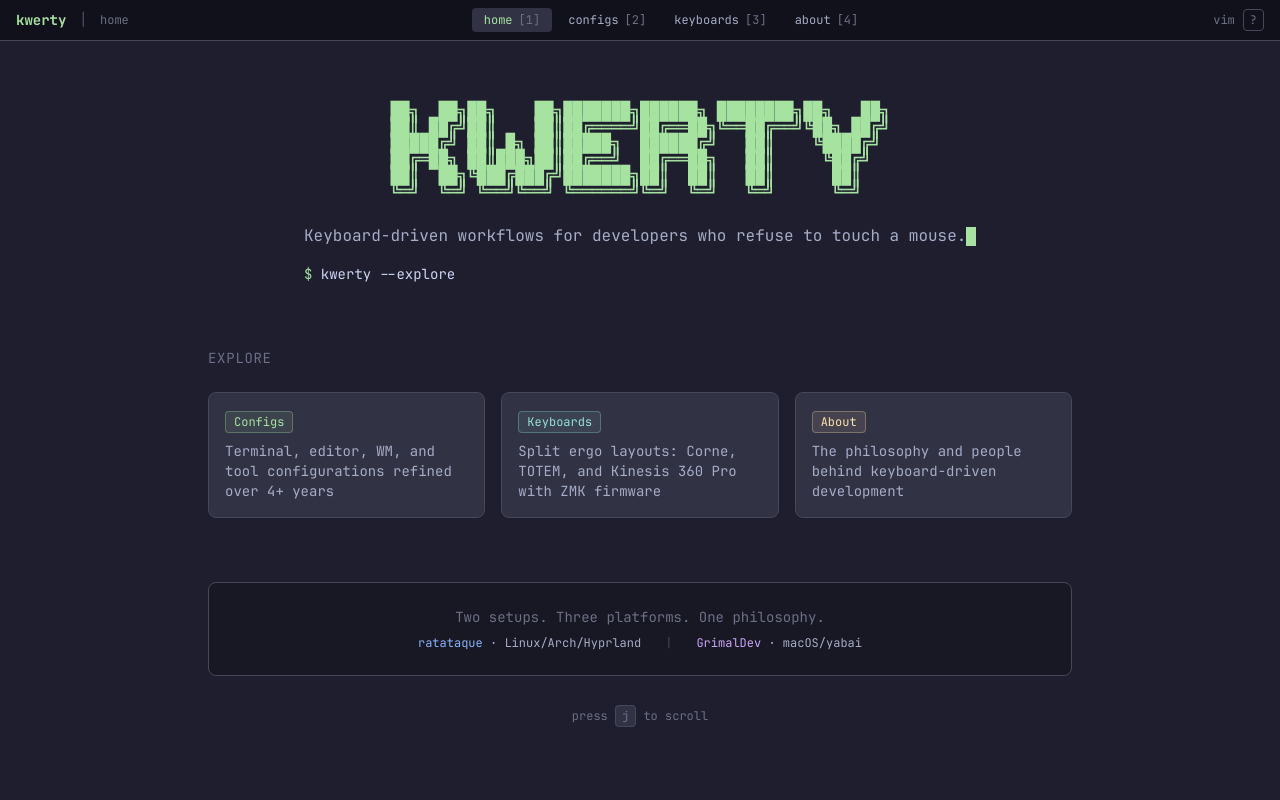
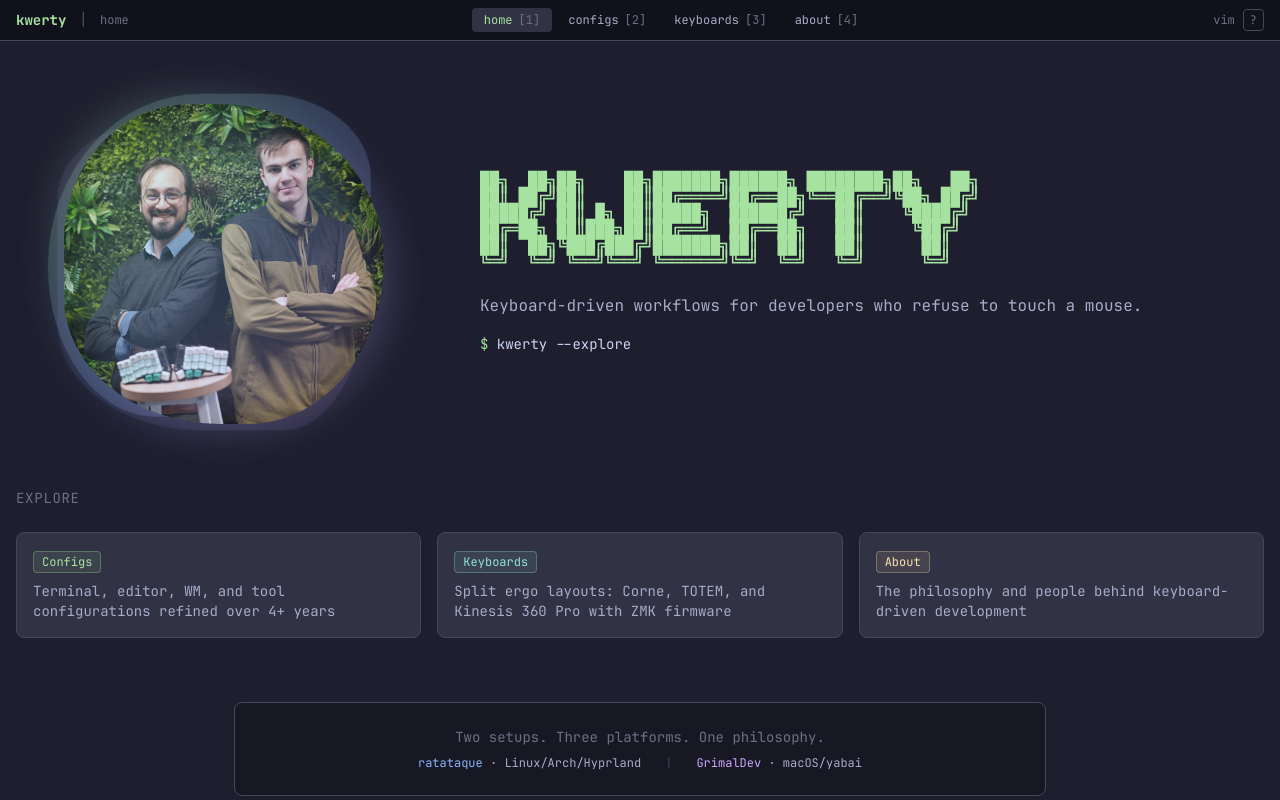
Before and after one commit to ratataque/kwerty, a Next.js app: page / in a window 1280 px wide. Shown: the top 800 px of the page. Built offline with nearby package versions, Linux system fonts and the light colour scheme.

Commit message:
added img

```diff
--- a/src/app/page.tsx
+++ b/src/app/page.tsx
@@ -1,6 +1,7 @@
 import { AsciiArt } from "@/components/ui/ascii-art";
 import { Card } from "@/components/ui/card";
 import { Badge } from "@/components/ui/badge";
+import { BlobImage } from "@/components/ui/blob-image";
 import { HeroTerminal } from "./hero-terminal";
 
 const KWERTY_ASCII = `
@@ -38,16 +39,22 @@ const sections = [
 
 export default function Home() {
     return (
-        <div className="max-w-4xl mx-auto px-4 py-16">
+        <div className="max-w-7xl mx-auto px-4 py-16 flex flex-col items-center">
+            {/* Hero: Blob + ASCII/Terminal - blob below on mobile, left side on desktop */}
             <section
                 data-section
-                className="mb-16 text-center flex flex-col items-center"
+                className="mb-16 flex flex-col lg:flex-row items-center justify-between gap-8 lg:gap-12 w-full"
             >
-                <AsciiArt
-                    art={KWERTY_ASCII}
-                    className="mb-6 mx-auto inline-block"
-                />
-                <HeroTerminal />
+                {/* Left: Blob image - below on mobile, left side on desktop */}
+                <div className="shrink-0 order-2 lg:order-1 lg:ml-12 ">
+                    <BlobImage src="/pro.jpg" alt="Keyboard Setup" />
+                </div>
+
+                {/* Right: ASCII art and terminal */}
+                <div className="flex flex-col items-center lg:items-start flex-1 w-full order-1 lg:order-2 lg:pl-12">
+                    <AsciiArt art={KWERTY_ASCII} className="mb-6" />
+                    <HeroTerminal />
+                </div>
             </section>
 
             <section data-section className="mb-16">
@@ -70,7 +77,7 @@ export default function Home() {
                 </div>
             </section>
 
-            <section data-section>
+            <section data-section className="w-[65%] min-w-fit">
                 <div className="border border-ctp-surface1 rounded-lg bg-ctp-mantle p-6 text-center">
                     <p className="text-sm text-ctp-overlay0 mb-2">
                         Two setups. Three platforms. One philosophy.
--- /dev/null
+++ b/src/components/ui/blob-image.tsx
@@ -0,0 +1,117 @@
+"use client";
+
+import Image from "next/image";
+
+interface BlobImageProps {
+  src: string;
+  alt: string;
+  className?: string;
+}
+
+export function BlobImage({ src, alt, className = "" }: BlobImageProps) {
+  return (
+    <div className={`relative ${className}`}>
+      <div className="relative w-64 h-64 sm:w-80 sm:h-80">
+        {/* Animated blob background */}
+        <div className="absolute inset-0 animate-blob">
+          <div
+            className="w-full h-full bg-gradient-to-br from-ctp-green/20 via-ctp-blue/20 to-ctp-mauve/20"
+            style={{
+              borderRadius: "60% 40% 30% 70% / 60% 30% 70% 40%",
+              animation: "blob-morph 8s ease-in-out infinite",
+            }}
+          />
+        </div>
+
+        {/* Second blob layer for depth */}
+        <div className="absolute inset-0 animate-blob animation-delay-2000">
+          <div
+            className="w-full h-full bg-gradient-to-tr from-ctp-blue/10 via-ctp-mauve/10 to-ctp-green/10"
+            style={{
+              borderRadius: "40% 60% 70% 30% / 40% 70% 30% 60%",
+              animation: "blob-morph 10s ease-in-out infinite reverse",
+            }}
+          />
+        </div>
+
+        {/* Image container with blob mask */}
+        <div
+          className="absolute inset-0 overflow-hidden"
+          style={{
+            borderRadius: "60% 40% 30% 70% / 60% 30% 70% 40%",
+            animation: "blob-morph-subtle 12s ease-in-out infinite",
+          }}
+        >
+          <Image
+            src={src}
+            alt={alt}
+            fill
+            className="object-cover"
+            priority
+          />
+        </div>
+
+        {/* Glow effect */}
+        <div
+          className="absolute inset-0 opacity-30 blur-xl bg-gradient-to-br from-ctp-green via-ctp-blue to-ctp-mauve"
+          style={{
+            borderRadius: "60% 40% 30% 70% / 60% 30% 70% 40%",
+            animation: "blob-morph 15s ease-in-out infinite",
+          }}
+        />
+      </div>
+
+      <style jsx>{`
+        @keyframes blob-morph {
+          0%, 100% {
+            border-radius: 60% 40% 30% 70% / 60% 30% 70% 40%;
+          }
+          25% {
+            border-radius: 30% 60% 70% 40% / 50% 60% 30% 60%;
+          }
+          50% {
+            border-radius: 50% 60% 30% 60% / 30% 60% 70% 40%;
+          }
+          75% {
+            border-radius: 60% 40% 60% 40% / 70% 30% 50% 60%;
+          }
+        }
+
+        @keyframes blob-morph-subtle {
+          0%, 100% {
+            border-radius: 60% 40% 30% 70% / 60% 30% 70% 40%;
+          }
+          33% {
+            border-radius: 40% 60% 50% 50% / 50% 50% 60% 40%;
+          }
+          66% {
+            border-radius: 50% 50% 40% 60% / 40% 60% 50% 50%;
+          }
+        }
+
+        .animate-blob {
+          animation: blob-float 7s ease-in-out infinite;
+        }
+
+        .animation-delay-2000 {
+          animation-delay: 2s;
+        }
+
+        @keyframes blob-float {
+          0%, 100% {
+            transform: translate(0, 0) scale(1);
+          }
+          25% {
+            transform: translate(5%, -5%) scale(1.02);
+          }
+          50% {
+            transform: translate(-3%, 3%) scale(0.98);
+          }
+          75% {
+            transform: translate(-5%, -3%) scale(1.01);
+          }
+        }
+      `}</style>
+    </div>
+  );
+}
```
Also changed, not shown: public/pro.jpg (added).
